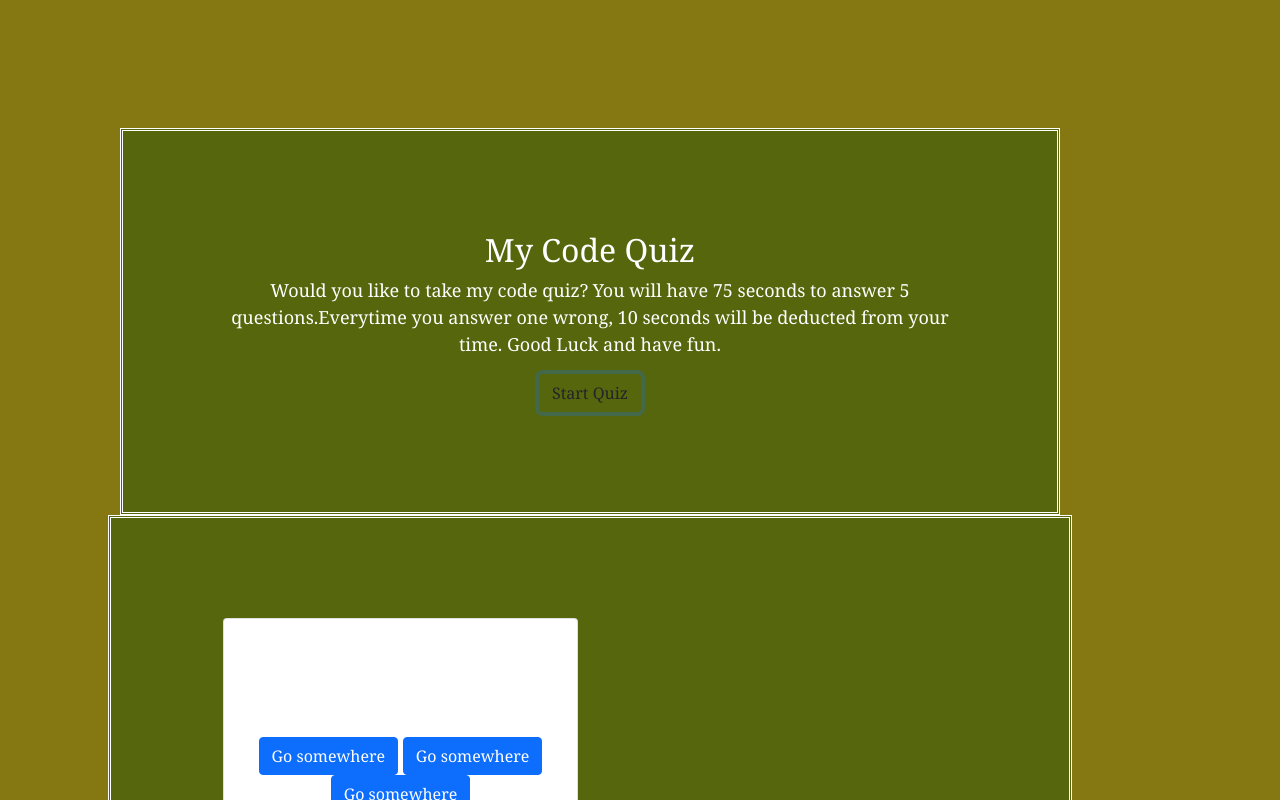
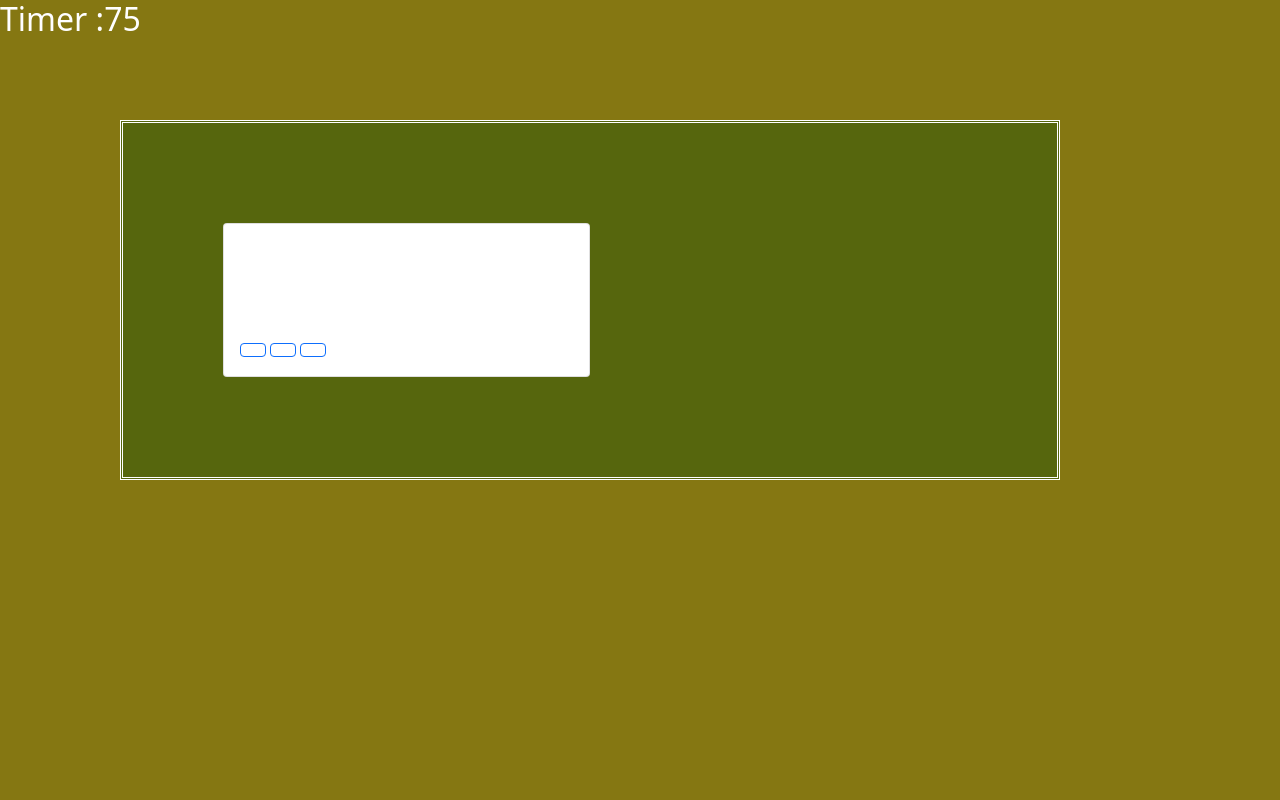
Before and after one commit to SaraSwifti/JSquiz, a plain HTML site: page index.html in a window 1280 px wide. Both pictures are taken after a click on the link "Start Quiz". Drawn offline with nearby package versions, Linux system fonts and the light colour scheme.

Commit message:
post turtoring help

```diff
--- a/index.html
+++ b/index.html
@@ -17,30 +17,32 @@
 <body>
     <!-- header with timer in it-->
     <header>
-        <h2 class="timer"></h2>
+        <h2 id="timeCounter">Timer :<span id="timer">75</span></h2>
     </header>
     <div class="container">
         <!--Below is the div that will style all the boxes-->
 
         <!-- the header that stays the same through-->
-            <div class="quiz-box start-quiz">
-                <h2 class="card-title">My Code Quiz</h2>
-                <p class="card-text">Would you like to take my code quiz? You will have 75 seconds to answer 5
+        <div class="quiz-box" id="quizStart">
+            <h2>My Code Quiz</h2>
+            <p>Would you like to take my code quiz? You will have 75 seconds to answer 5
                 questions.Everytime you answer one wrong, 10 seconds will be deducted from your time. Good Luck and
                 have fun. </p>
-                <a href="#" class="btn btn-start">Start Quiz</a>
+            <a href="#" class="btn" id="start-btn">Start Quiz</a>
+
         </div>
         <!--the format for the questions and answers to run through-->
-            <div class="quiz-box row ques-answer">
+        <div class="quiz-box d-n" id="question-box">
             <div class="col-sm-6">
                 <div class="card">
                     <div class="card-body">
                         <h5 class="card-title">Special title treatment</h5>
-                            <p class="card-text">With supporting text below as a natural lead-in to additional content.
+                        <p class="card-text" id="question">With supporting text below as a natural lead-in to additional
+                            content.
                         </p>
-                            <a href="#" class="btn btn-primary">Go somewhere</a>
-                            <a href="#" class="btn btn-primary">Go somewhere</a>
-                            <a href="#" class="btn btn-primary">Go somewhere</a>
+                        <a href="#" class="btn btn-primary" id="a1"></a>
+                        <a href="#" class="btn btn-primary" id="a2"></a>
+                        <a href="#" class="btn btn-primary" id="a3"></a>
                     </div>
                 </div>
             </div>
@@ -53,6 +55,7 @@
         <script src="https://cdn.jsdelivr.net/npm/bootstrap@5.0.0-beta1/dist/js/bootstrap.bundle.min.js"
             integrity="sha384-ygbV9kiqUc6oa4msXn9868pTtWMgiQaeYH7/t7LECLbyPA2x65Kgf80OJFdroafW"
             crossorigin="anonymous"></script>
+            <script src="script.js"></script>
 </body>
 
 </html>
--- a/script.js
+++ b/script.js
@@ -1,9 +1,32 @@
 //my psuedo code for getting started.
 //variables and attributes//
 var timer = document.getElementById("timer");
-var btnStart = document.getElementById("btn-start");
+var timeCounter = document.getElementById("timeCounter")
+var setTimer = 75
+var btnStart = document.getElementById("start-btn");
+var questionBox = document.getElementById("question-box")
+var startBox = document.getElementById("quizStart")
+//var points =
+//var prompt
+
+
 //the data variable for my questions, answers and choices objects in an array//
 var questions = [
+    {
+        promptQuestion: "which Data type contains multiple data types that are separated by commas and has a simular name to a sea creature?",
+        choices: ["stings", "boolance", "array", "objects"],
+        correctAns: "array"
+    },
+    {
+        promptQuestion: "which Data type contains multiple data types that are separated by commas and has a simular name to a sea creature?",
+        choices: ["stings", "boolance", "arrays", "objects"],
+        correctAns: "arrays"
+    },
+    {
+        promptQuestion:"which Data type contains multiple data types that are separated by commas and has a simular name to a sea creature?",
+        choices: ["stings", "boolance", "arrays", "objects"],
+        correctAns: "arrays"
+    },
     {
         promptQuestion: "which Data type contains multiple data types that are separated by commas and has a simular name to a sea creature?",
         choices: ["stings", "boolance", "arrays", "objects"],
@@ -13,22 +36,49 @@ var questions = [
         promptQuestion: "which Data type contains multiple data types that are separated by commas and has a simular name to a sea creature?",
         choices: ["stings", "boolance", "arrays", "objects"],
         correctAns: "arrays"
-    },
-    {
-        promptQuestion; "which Data type contains multiple data types that are separated by commas and has a simular name to a sea creature?",
-        choices: ["stings", "boolance", "arrays", "objects"],
-        correctAns: "arrays"
-    },
-    {
-        promptQuestion; "which Data type contains multiple data types that are separated by commas and has a simular name to a sea creature?",
-        choices: ["stings", "boolance", "arrays", "objects"],
-        correctAns: "arrays"
-    },
-    {
-        promptQuestion; "which Data type contains multiple data types that are separated by commas and has a simular name to a sea creature?",
-        choices: ["stings", "boolance", "arrays", "objects"],
-        correctAns: "arrays"
     }
 
 ]
-// beginning page asking if they would like to take the quiz along with the parameters: how many questions there are and
+
+//timer function to sych with timer varialbe an inner. HTML//
+// Timer that counts down from 75
+/*var setTimer = 75
+function countdown() {
+
+
+    // Use the `setInterval()` method to call a function to be executed every 1000 milliseconds
+    var timeInterval = setInterval(function () {
+      // As long as the `timeLeft` is greater than 1
+      if (timeLeft > 1) {
+        // Set the `textContent` of `timerEl` to show the remaining seconds
+        timerEl.textContent = timeLeft + ' seconds remaining';
+        // Decrement `timeLeft` by 1
+        timeLeft--;
+      } else if (timeLeft === 1) {
+        // When `timeLeft` is equal to 1, rename to 'second' instead of 'seconds'
+        timerEl.textContent = timeLeft + ' second remaining';
+        timeLeft--;
+      } else {
+        // Once `timeLeft` gets to 0, set `timerEl` to an empty string
+        timerEl.textContent = '';
+        // Use `clearInterval()` to stop the timer
+        clearInterval(timeInterval);
+        // Call the `displayMessage()` function
+        displayMessage();
+      }
+    }, 1000);
+  }*/
+
+// function to start the quiz//
+btnStart.addEventListener("click",startQuiz);
+function startQuiz(){
+    console.log("quiz starting");
+    questionBox.classList.remove("d-n");
+    startBox.classList.add("d-n");
+
+
+
+
+    //everything that needs to happen when the program needs to start over again//
+}
+//
--- a/style.css
+++ b/style.css
@@ -1,15 +1,19 @@
 
 /* my basic styling for the body and header*/
-::after, ::before {
+*::before, *::after {
     box-sizing: border-box;
+    font-family: 'Courier New', Courier, monospace;
+}
+.d-n {
+    display: none;
 }
 
 body {
     padding: 0;
-    font-family: Georgia, "Times New Roman", Times, serif;
-    font-size: 18px;
-    line-height: 150%;
-    text-align: center;
+    margin: 0;
+    display: flex;
+    widows: 100%;
+    height: 100%;
     color: white;
     background: #857712;
 }
@@ -24,7 +28,7 @@ body {
     background-color: rgb(86, 102, 13);
     position: center;
     padding: 100px;
-
-
-
 }
+.btn {
+    background-color: white;
+}
```
Also changed, not shown: 1 other file. Lines whose indentation alone changed are shown as unchanged.
